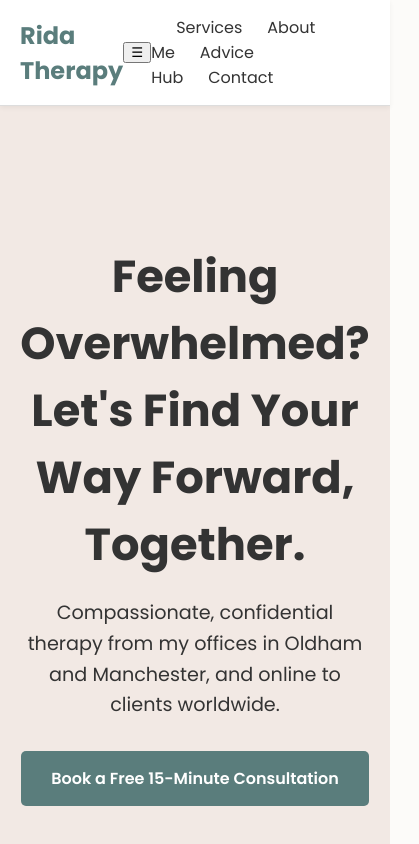
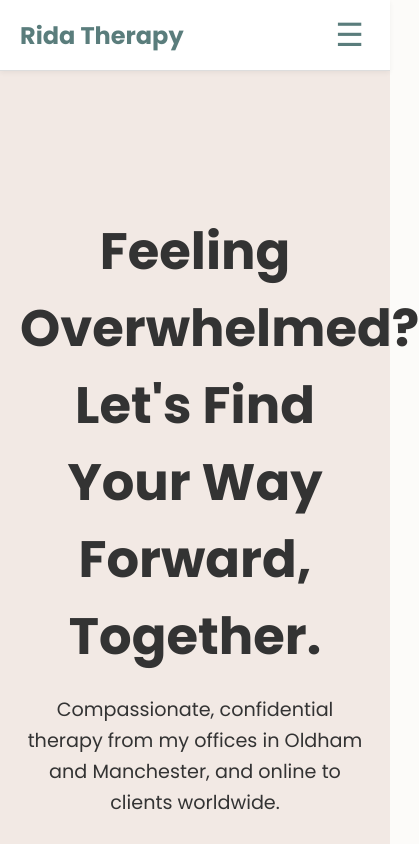
Before and after one commit to jbrtherapy-cpu/rida-therapy-website, a React (Create React App) app: page / in a window 390 px wide. Shown: the top 844 px of the page, 419 px wide, since content can reach past the window. Built offline with nearby package versions, Linux system fonts and the light colour scheme.

Commit message:
Update App.css mobile menu

```diff
--- a/src/App.css
+++ b/src/App.css
@@ -39,6 +39,22 @@ body {
   color: var(--primary-color);
   text-decoration: none;
 }
+
+/* --- START: NEW MOBILE MENU STYLES --- */
+
+.hamburger {
+  display: none; /* Hidden by default on large screens */
+  font-size: 2rem;
+  background: none;
+  border: none;
+  cursor: pointer;
+  color: var(--primary-color);
+}
+
+.nav-links {
+  display: flex;
+}
+
 .nav-links a {
   margin-left: 25px;
   text-decoration: none;
@@ -46,9 +62,43 @@ body {
   font-weight: 400;
   transition: color 0.3s ease;
 }
+
 .nav-links a:hover {
   color: var(--primary-color);
 }
+
+/* This is the media query for mobile devices */
+@media (max-width: 768px) {
+  .hamburger {
+    display: block; /* Show the hamburger icon */
+  }
+
+  .nav-links {
+    display: none; /* Hide the nav links by default */
+    flex-direction: column;
+    position: absolute;
+    top: 68px; /* Position it below the header */
+    right: 0;
+    background-color: white;
+    width: 100%;
+    box-shadow: 0 4px 10px rgba(0,0,0,0.1);
+    border-top: 1px solid #eee;
+  }
+
+  .nav-links.open {
+    display: flex; /* Show the menu when the 'open' class is added */
+  }
+
+  .nav-links a {
+    margin: 0;
+    padding: 20px;
+    text-align: center;
+    border-bottom: 1px solid #eee;
+  }
+}
+
+/* --- END: NEW MOBILE MENU STYLES --- */
+
 section {
   padding: 80px 0;
 }
@@ -64,7 +114,7 @@ section h2 {
   padding: 100px 0;
 }
 .hero h1 {
-  font-size: 2.8rem;
+  font-size: 3.2rem;
   margin-bottom: 20px;
 }
 .hero p {
@@ -91,16 +141,16 @@ section h2 {
   display: flex;
   align-items: center;
   gap: 50px;
-  flex-wrap: wrap; /* Allows wrapping on smaller screens */
+  flex-wrap: wrap;
 }
 .about-text {
   flex: 2;
-  min-width: 300px; /* Ensures text has enough space */
+  min-width: 300px;
 }
 .about-image {
   flex: 1;
   text-align: center;
-  min-width: 280px; /* Ensures image has enough space */
+  min-width: 280px;
 }
 .about-image img {
   width: 100%;
```
